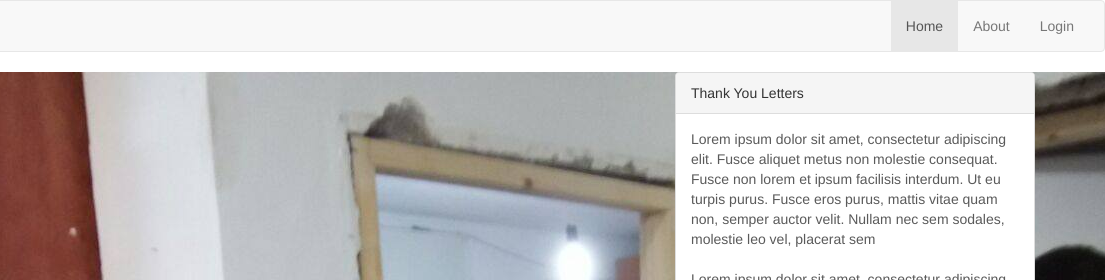
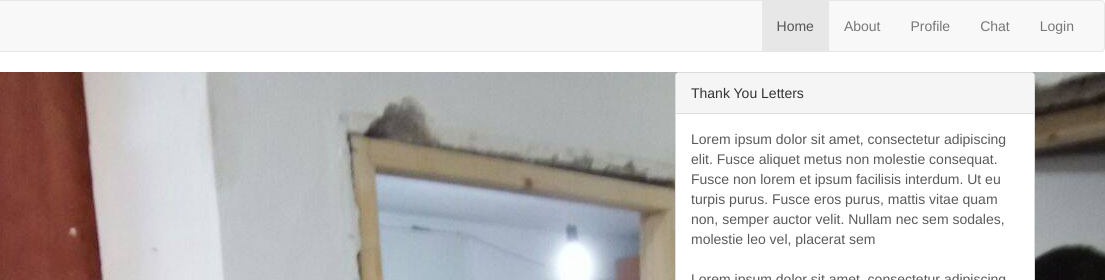
Before and after one commit to Nexxado/ProjectHands, a website: page index.html in a window 1280 px wide. Shown: the top 280 px of the page, 175-1280 px from the left. Drawn offline with nearby package versions, Linux system fonts and the light colour scheme; some packages are replaced by stand-ins of ours; a script that the page names is missing.

Commit message:
added links to toolbar for profile and chat

```diff
--- a/templates/directives/toolbar.html
+++ b/templates/directives/toolbar.html
@@ -17,6 +17,8 @@
             <ul class="nav navbar-nav navbar-right">
                 <li ui-sref-active="active"><a ui-sref="home">Home</a></li>
                 <li ui-sref-active="active"><a ui-sref="about">About</a></li>
+                <li ui-sref-active="active"><a ui-sref="profile">Profile</a></li>
+                <li ui-sref-active="active"><a ui-sref="chat">Chat</a></li>
                 <li class="dropdown">
                     <a href="#" class="dropdown-toggle" data-toggle="dropdown" role="button" aria-haspopup="true" aria-expanded="false">Login</a>
                     <ul class="dropdown-menu">
```
